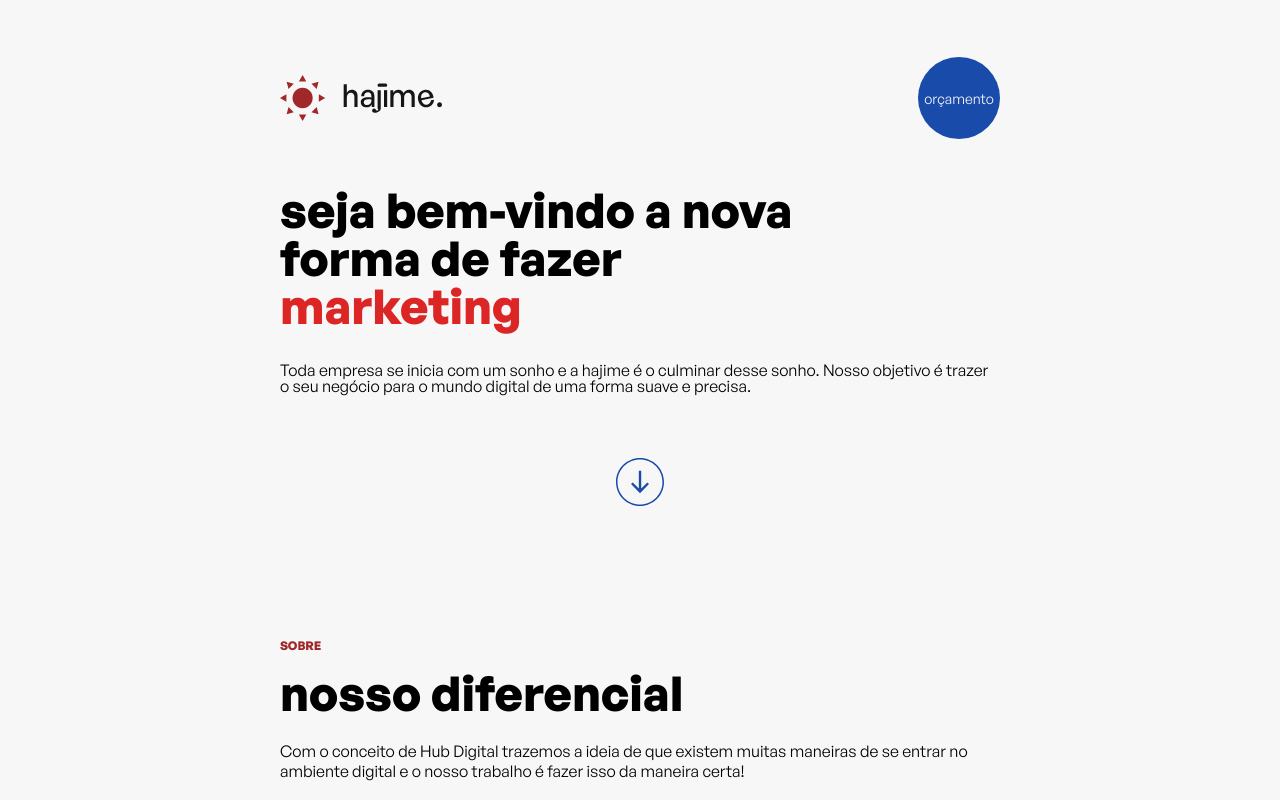
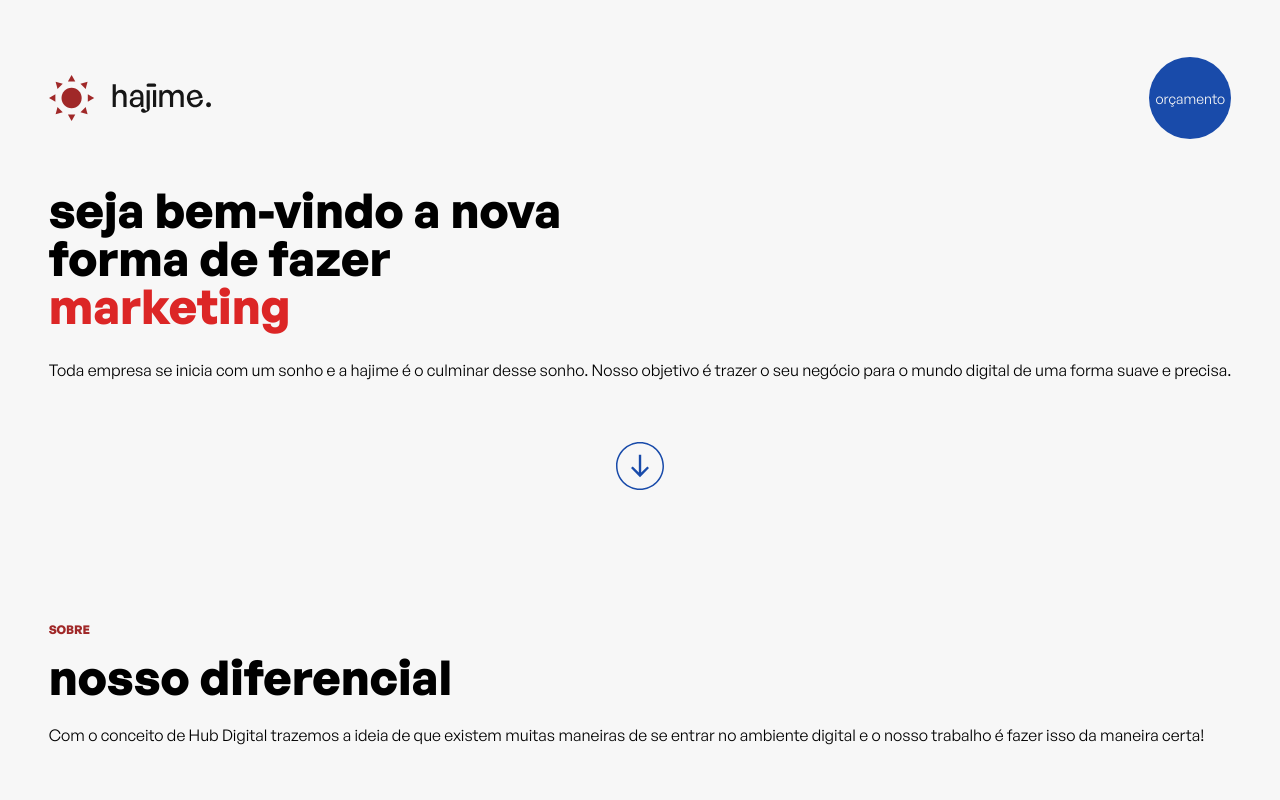
Before and after one commit to RAFILKLDEV/hajime-project, a React (Vite) app: page / in a window 1280 px wide. Shown: the top 800 px of the page. Built offline with nearby package versions, Linux system fonts and the light colour scheme; grey boxes are pictures that could not be loaded.

Commit message:
fix min witdh

```diff
--- a/src/app/app.tsx
+++ b/src/app/app.tsx
@@ -9,7 +9,7 @@ import { Servicos } from "components/organisms/Servicos";
 function App() {
   return (
     <main id="home" className="flex justify-center items-center w-full">
-      <div className="desktop:w-[1440px] tablet:w-[768px] phone:w-[320px] h-full font-genSans">
+      <div className="desktop:min-w-[1440px] tablet:min-w-[768px] phone:min-w-[320px] h-full font-genSans">
         <Header />
         <Intro />
         <Frame1 />
```
